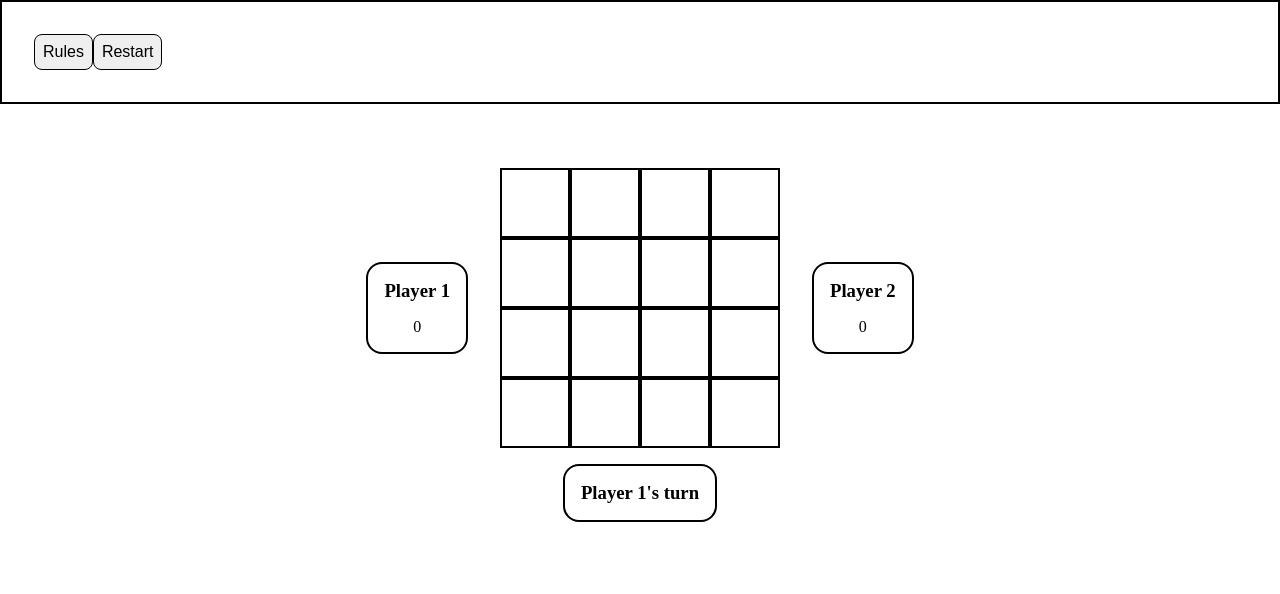
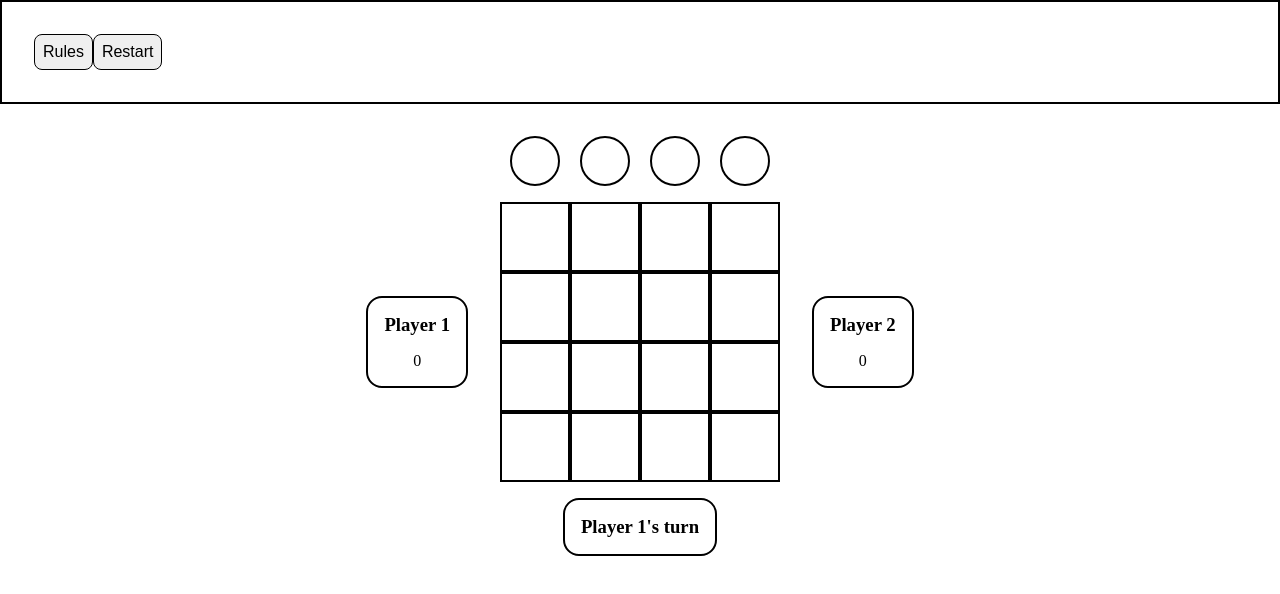
Before and after one commit to felicialyden/connect-four, an Angular app: page / in a window 1280 px wide. Shown: the top 594 px of the page. Built offline with nearby package versions, Linux system fonts and the light colour scheme.

Commit message:
add board nav component

```diff
--- a/src/app/app.component.css
+++ b/src/app/app.component.css
@@ -3,7 +3,7 @@
     align-items: center;
     justify-content: center;
     gap: 2rem;
-    margin-top: 4rem;
+    margin-top: 1rem;
 }
 
 .turn-tracker {
@@ -11,3 +11,10 @@
     align-items: center;
     justify-content: center;
 }
+
+.board-nav-wrapper {
+    display: flex;
+    align-items: center;
+    justify-content: center;
+    margin-top: 2rem;
+}
--- a/src/app/app.component.html
+++ b/src/app/app.component.html
@@ -1,6 +1,9 @@
 
   <main>
       <app-navbar></app-navbar>
+    <div class="board-nav-wrapper">
+      <app-board-nav></app-board-nav>
+    </div>
   <section class="game-content">
       <app-player [playerNo]=1 [winner]=this.winner></app-player>
       <app-board (nextPlayer)="setNextPlayer($event)" (winner)="setWinner($event)"></app-board>
--- a/src/app/app.component.ts
+++ b/src/app/app.component.ts
@@ -3,11 +3,12 @@ import { BoardComponent } from './board/board.component';
 import { PlayerComponent } from './player/player.component';
 import { NavbarComponent } from './navbar/navbar.component';
 import { TurnTrackerComponent } from './turn-tracker/turn-tracker.component';
+import { BoardNavComponent } from './board-nav/board-nav.component';
 
 @Component({
   selector: 'app-root',
   standalone: true,
-  imports: [BoardComponent, PlayerComponent, NavbarComponent, TurnTrackerComponent],
+  imports: [BoardComponent, PlayerComponent, NavbarComponent, TurnTrackerComponent, BoardNavComponent],
   templateUrl: './app.component.html',
   styleUrl: './app.component.css'
 })
--- /dev/null
+++ b/src/app/board-nav/board-nav.component.css
@@ -0,0 +1,11 @@
+.board-nav {
+    display: flex;
+    gap: 1.25rem;
+}
+
+.board-nav-item {
+    border: 2px solid black;
+    border-radius: 10rem;
+    height: 50px;
+    width: 50px;
+}
--- /dev/null
+++ b/src/app/board-nav/board-nav.component.html
@@ -0,0 +1,6 @@
+<div class="board-nav">
+<div class="board-nav-item"></div>
+<div class="board-nav-item"></div>
+<div class="board-nav-item"></div>
+<div class="board-nav-item"></div>
+</div>
--- a/src/app/player/player.component.ts
+++ b/src/app/player/player.component.ts
@@ -1,4 +1,4 @@
-import { Component, Input, SimpleChange } from '@angular/core';
+import { Component, Input } from '@angular/core';
 
 @Component({
   selector: 'app-player',
@@ -13,7 +13,7 @@ export class PlayerComponent {
 
   score: number = 0
 
-  ngOnChanges(changes: SimpleChange) {
+  ngOnChanges() {
     if(this.winner === this.playerNo) {
       this.score += 1
     }
```
Also changed, not shown: src/app/board-nav/board-nav.component.ts (added, +12 -0 lines).
